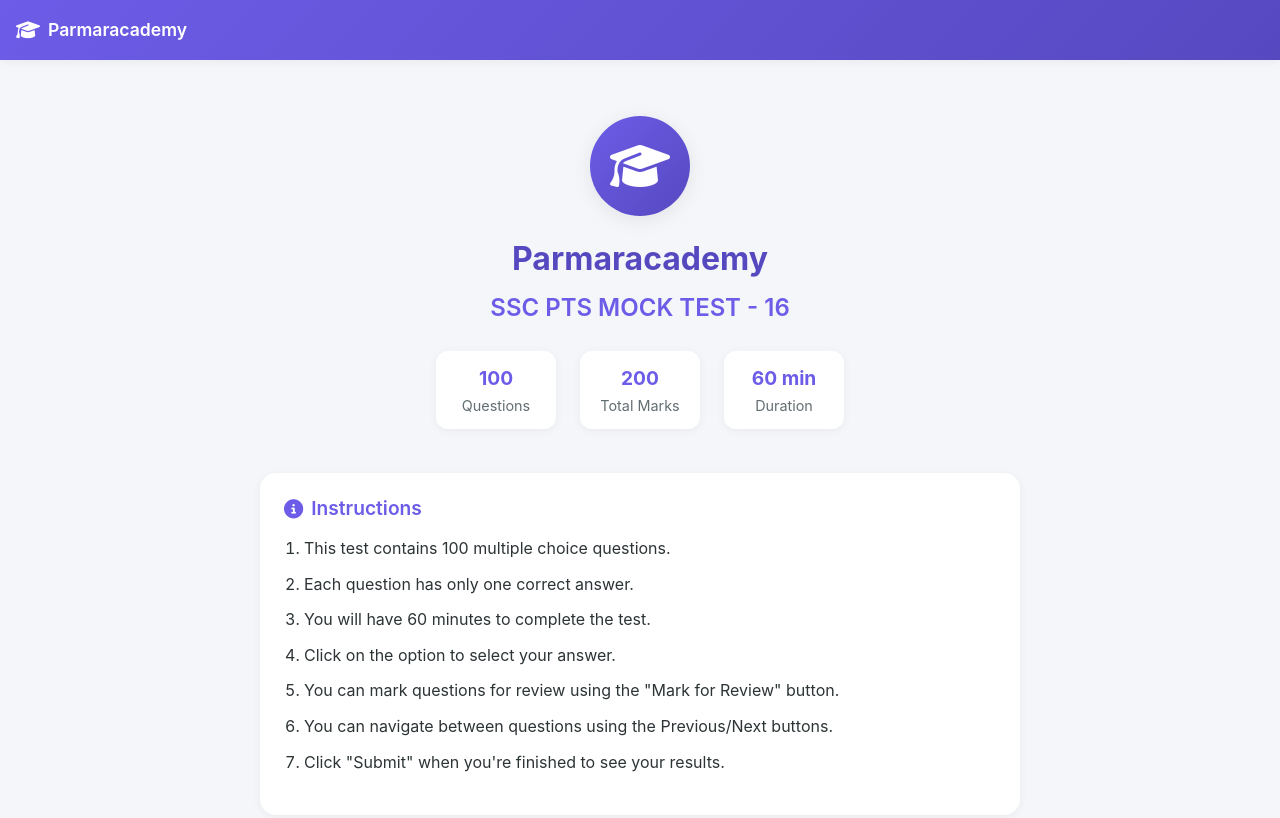
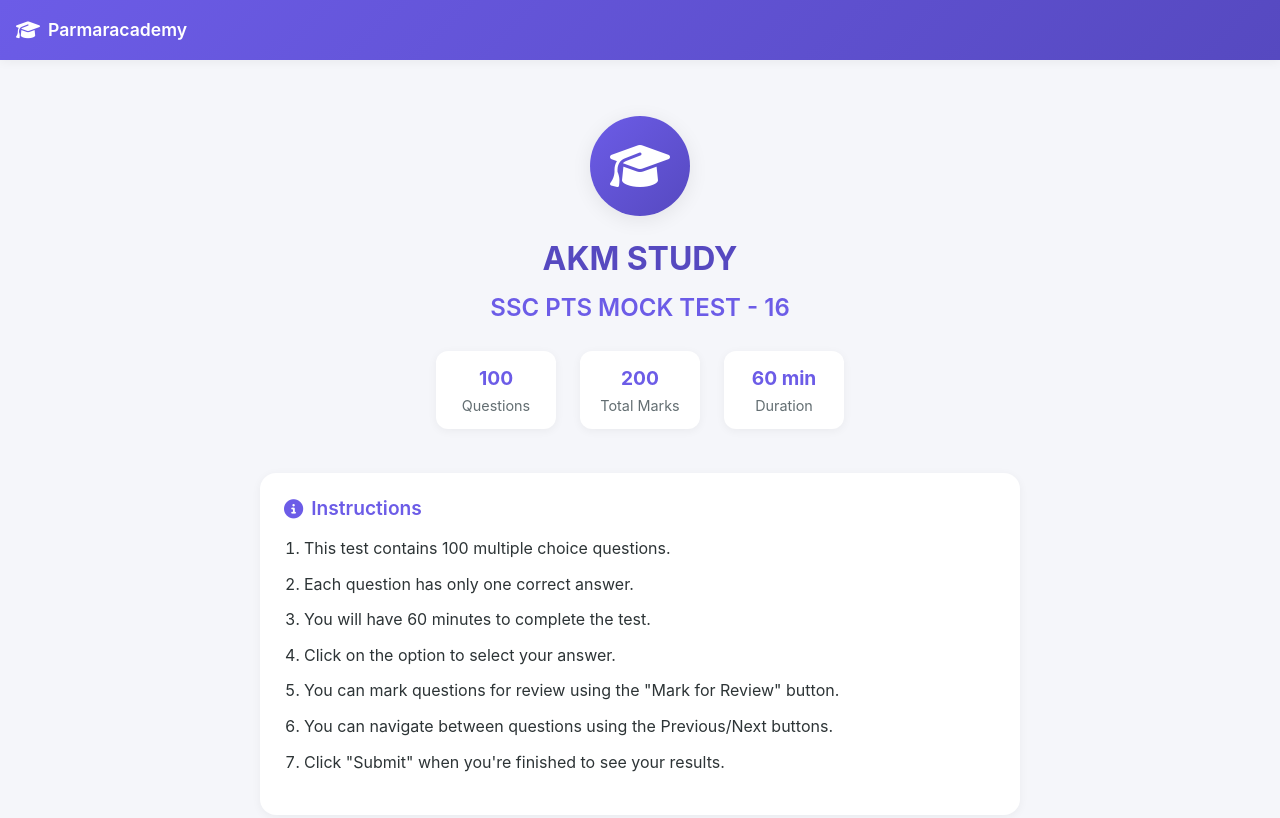
Before and after one commit to mrabhishek12121/SSC, a plain HTML site: page test_16.html in a window 1280 px wide. Shown: the top 818 px of the page. Drawn offline with nearby package versions, Linux system fonts and the light colour scheme.

Commit message:
Update test_16.html

```diff
--- a/test_16.html
+++ b/test_16.html
@@ -1391,7 +1391,7 @@
                 <i class="fas fa-graduation-cap"></i>
             </div>
 
-            <h1 class="welcome-title">Parmaracademy</h1>
+            <h1 class="welcome-title">AKM STUDY</h1>
             <h2 class="test-series-name">SSC PTS MOCK TEST - 16</h2>
 
             <div class="test-meta">
```
